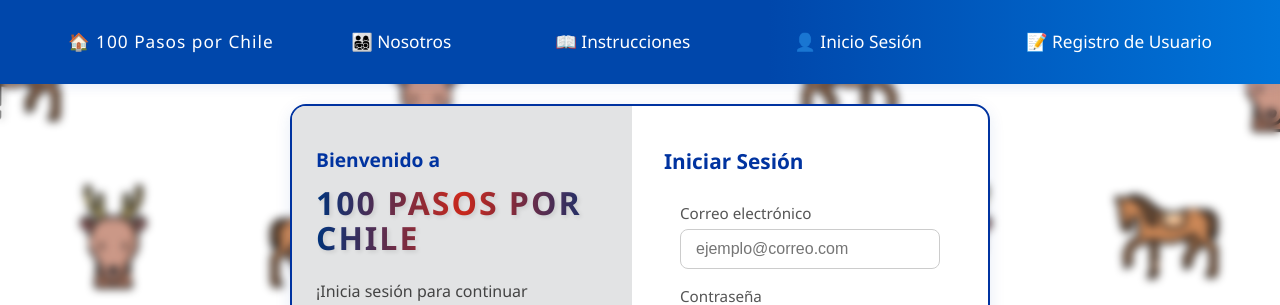
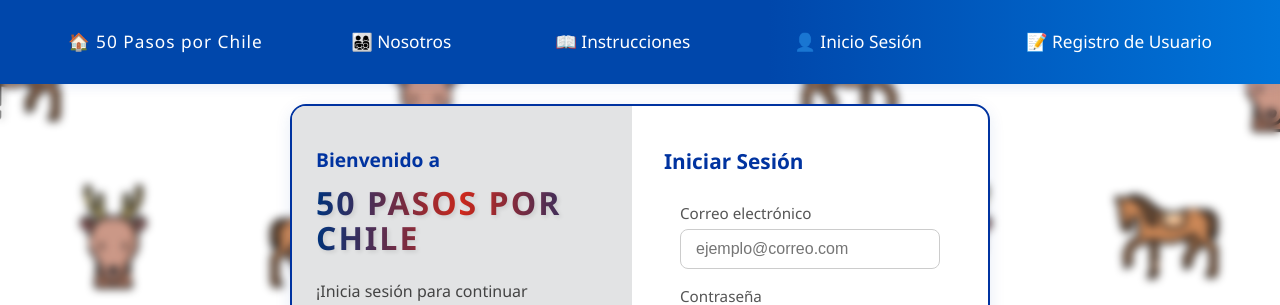
Before and after one commit to JorgeBravo98/frontend_no_privado_WBM, a React (Vite) app in the folder web-master/: page /login in a window 1280 px wide. Shown: the top 305 px of the page. Built offline with nearby package versions, Linux system fonts and the light colour scheme.

Commit message:
cambios en el nombre

```diff
--- a/web-master/index.html
+++ b/web-master/index.html
@@ -4,7 +4,7 @@
     <meta charset="UTF-8" />
     <link rel="icon" type="image/svg+xml" href="/vite.svg" />
     <meta name="viewport" content="width=device-width, initial-scale=1.0" />
-    <title>100 Pasos por Chile</title>
+    <title>50 Pasos por Chile</title>
   </head>
   <body>
     <div id="root"></div>
--- a/web-master/src/common/Routing.jsx
+++ b/web-master/src/common/Routing.jsx
@@ -114,8 +114,6 @@ function Routing() {
           }
         />
 
-
-
         {/* RUTA 404 */}
         <Route path="*" element={<NotFound />} />
       </Routes>
--- a/web-master/src/common/nav.jsx
+++ b/web-master/src/common/nav.jsx
@@ -69,7 +69,7 @@ function Navbar() {
   return (
     <nav className="navbar">
       <div className="navbar-left">
-        <a href="/" className="navbar-title"> 🏠 100 Pasos por Chile</a>
+        <a href="/" className="navbar-title"> 🏠 50 Pasos por Chile</a>
       </div>
       <div className="navbar-right">
         <>
--- a/web-master/src/profile/Login.jsx
+++ b/web-master/src/profile/Login.jsx
@@ -82,7 +82,7 @@ export default function Login() {
         <div className="registro-izquierda">
           <div>
             <h2 className="registro-subtitulo">Bienvenido a</h2>
-            <h1 className="registro-titulo">100 Pasos por Chile</h1>
+            <h1 className="registro-titulo">50 Pasos por Chile</h1>
             <p className="registro-descripcion">
               ¡Inicia sesión para continuar explorando juegos!
             </p>
--- a/web-master/src/profile/perfil.jsx
+++ b/web-master/src/profile/perfil.jsx
@@ -92,7 +92,7 @@ export default function Perfil() {
       <div className="registro-card">
         <div className="registro-izquierda">
           <div>
-            <h1 className="registro-titulo">100 Pasos por Chile </h1>
+            <h1 className="registro-titulo">50 Pasos por Chile </h1>
             <p className="registro-descripcion">
               ¡Actualiza tus datos para tener la mejor experiencia!
             </p>
```
